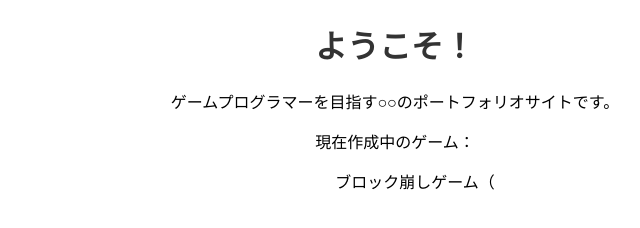
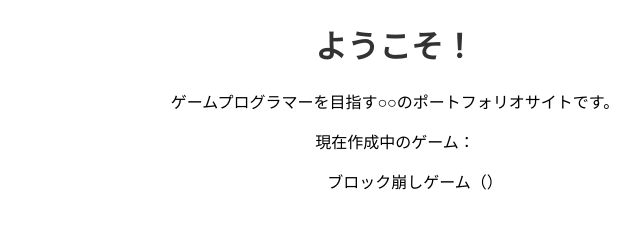
Before and after one commit to shunsuke0823/portforio, a plain HTML site: page index.html in a window 1280 px wide. Shown: the full height of the page, 245-885 px from the left. Drawn offline with Linux system fonts and the light colour scheme.

Commit message:
Update index.html

```diff
--- a/index.html
+++ b/index.html
@@ -15,7 +15,7 @@
     <p>ゲームプログラマーを目指す○○のポートフォリオサイトです。</p>
     <p>現在作成中のゲーム：</p>
     <ul>
-        <li>ブロック崩しゲーム（<a href="https://shunsuketest.itch.io/blockbreaker</a>）</li>
+        <li>ブロック崩しゲーム（<a href="https://shunsuketest.itch.io/blockbreaker"></a>）</li>
     </ul>
 </body>
 </html>
```
